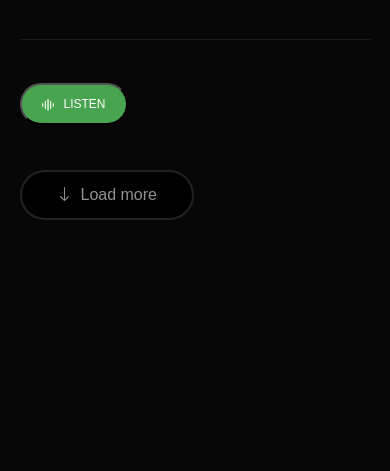
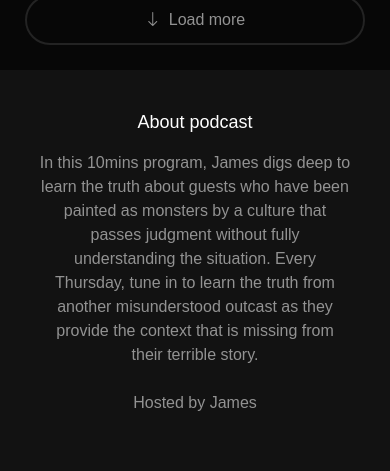
Before and after one commit to ajagyabeng/final-spods, a Flask app: page / in a window 390 px wide. Shown: the part 762-1233 px from the top of the page. Before the commit the page ends 982 px from the top, so only its background shows below. Run offline with Flask 2, Linux system fonts and the light colour scheme; data that the repository does not hold is empty; some libraries are stand-ins or nearby versions.

Commit message:
Update responsive layout for mobile and tab

```diff
--- a/static/css/main.css
+++ b/static/css/main.css
@@ -202,6 +205,7 @@ input[type="search"]::-webkit-search-results-decoration {
   margin: 12px 0 0;
   color: #fff;
   border-radius: 50px;
+  border-color: transparent;
   font-size: 12px;
 }
 
@@ -221,7 +225,7 @@ bi-arrow-left {
 }
 
 .secondary-btn {
-  background: #000;
+  background: #070707;
   border: 2px solid rgb(35, 35, 35);
   height: 50px;
   padding: 0 35px;
@@ -239,6 +243,19 @@ bi-arrow-left {
   border-color: rgb(63, 62, 62);
 }
 
+/* MOBILE ABOUT SECTION */
+#mobile-about-section {
+  padding: 40px 0;
+  background-color: #121212;
+  overflow: scroll;
+  display: none;
+}
+
+.mobile-about-text {
+  width: 80%;
+  margin: 0 auto 0 auto;
+}
+
 /* PODCAST PAGE STYLING */
 
 .episode-container {
@@ -299,41 +323,7 @@ bi-arrow-left {
   }
 }
 
-@media screen and (max-width: 767px) {
-  .main-content {
-    display: block;
-    position: relative;
-    height: auto;
-    min-height: 100vh;
-    align-content: center;
-    width: 90%;
-    margin: auto;
-  }
-
-  #brand-logo {
-    width: 120px;
-    height: 120px;
-    margin: 0 auto;
-    display: block;
-    padding-top: 20px;
-    margin-bottom: 20px;
-  }
-
-  #brand-logo-container {
-    margin: 0 auto;
-  }
-
-  .about-head {
-    text-align: center;
-    font-size: 0.8rem;
-  }
-
-  #episode-img {
-    display: none;
-  }
-}
-
-@media (min-width: 768px) and (max-width: 993px) {
+@media (min-width: 768px) and (max-width: 991px) {
   .main-content {
     display: flex;
     position: relative;
@@ -383,13 +377,93 @@ bi-arrow-left {
   }
 }
 
-@media screen and (max-width: 500px) {
+@media screen and (max-width: 767px) {
+  .main-content {
+    display: block;
+    position: relative;
+    height: auto;
+    min-height: 100vh;
+    align-content: center;
+    width: 100%;
+    margin: auto;
+  }
+
+  .brand-section {
+    display: block;
+    background-color: #121111;
+  }
+
+  #brand-head {
+    padding: 40px;
+  }
+
+  #brand-logo {
+    width: 120px;
+    height: 120px;
+    margin: 0 auto;
+    display: block;
+    margin-bottom: 20px;
+  }
+
+  .about-head {
+    text-align: center;
+    padding-top: 10px;
+  }
+
+  .about-text {
+    display: none;
+  }
+
+  .main-section {
+    padding: 25px;
+  }
+
+  h5 {
+    font-size: 1.25rem;
+  }
+
+  .carousel-cards img {
+    width: 240px;
+  }
+
+  #episode-img {
+    display: none;
+  }
+
+  .secondary-btn {
+    width: 100%;
+  }
+
+  #mobile-about-section {
+    display: block;
+    text-align: center;
+  }
+}
+
+/* MOBILE */
+@media screen and (max-width: 479px) {
+  .filter {
+    display: block;
+  }
+
   #search-input {
-    width: 150px;
-    font-size: 0.7rem;
+    width: 100%;
   }
 
   .dropdown {
-    font-size: 0.7rem;
+    width: 100%;
+    text-align: center;
+  }
+
+  .current-episode img {
+    width: 190px;
+    height: 190px;
+  }
+  .episodes-carousel img {
+    width: 190px;
+    height: 190px;
+  }
+  .about-text {
+    display: none;
   }
 }
--- a/templates/index.html
+++ b/templates/index.html
@@ -24,9 +24,8 @@
   <div class="main-content">
     <section class="brand-section scrollbar">
       <div class="brand-container">
-        <div id="brand-logo-container">
+        <div id="brand-head">
           <img id="brand-logo" src="/static/img/about/logo.svg" alt="podcast logo">
-        </div>
           <div class="about-head">
             <h4 class="brand-title">Spods 10<sup><small>TM</small></sup></h4>
             <p class="text-size-md grey-body-text">Speaking with the most misundertood designer in the field in 10mins.
@@ -35,6 +34,7 @@
               <a href=""><img class="brand-link-img" src="/static/img/about/connect.svg" alt=""></a>
               <a href=""><img class="brand-link-img" src="/static/img/about/wifi-sign.svg" alt=""></a>
               <a href=""><img class="brand-link-img" src="/static/img/about/heart.svg" alt=""></a>
+            </div>
           </div>
         </div>
         <div id="about-description">
@@ -53,12 +53,13 @@
     </section>
     <section class="main-section">
       <!-- carousel of episodes -->
+      <div class="content-section">
         <h5 class="feature-heading">Feature podcasts</h5>
         <div class="episodes-carousel scrollbar">
           {% for episode in carousel_episodes[0:8]: %}
           <a href="{{ url_for('get_podcast', podcast_id=episode.id) }}" data-id="{{ episode.id }}"
             class="text-decoration-none carousel-cards">
-          <img class="mb-3" src="{{ episode.img_url }}" alt="" width="300px">
+            <img class="mb-3" src="{{ episode.img_url }}" alt="">
             <p class="feature-text">{{ episode.title }}</p>
           </a>
           {% endfor %}
@@ -85,7 +86,7 @@
                 <h4 id="episode-title"></h4>
                 <p id="episode-descr" class="grey-body-text"></p>
                 <div class="podcast-item-bottom">
-                <button class="listen-btn"><img src="/static/img/Vector.png" alt="" class="listen-img">LISTEN</button>
+                  <button class="listen-btn"><img src="/static/img/Vector.svg" alt="" class="listen-img">LISTEN</button>
                   <p id="episode-date" class="grey-body-text">
                   </p>
                 </div>
@@ -97,6 +98,19 @@
           <button class="secondary-btn" id="load-more" data-limit="4"><i class="bi bi-arrow-down me-2"></i>Load
             more</button>
         </div>
+      </div>
+    </section>
+    <section id="mobile-about-section">
+      <div class="mobile-about-text">
+        <p class="text-size-md">About podcast</p>
+        <p class="grey-body-text">In this 10mins program, James digs deep to learn the truth about guests who have
+          been painted as monsters by a culture
+          that passes judgment without fully understanding the situation. Every Thursday, tune in to learn the truth
+          from another
+          misunderstood outcast as they provide the context that is missing from their terrible story. <br><br>
+          <span>Hosted by James</span>
+        </p>
+      </div>
     </section>
   </div>
   <script src="https://cdn.jsdelivr.net/npm/bootstrap@5.2.0/dist/js/bootstrap.bundle.min.js"
```
Also changed, not shown: other parts of static/css/main.css (+32 -18 lines), templates/podcast.html (+7 -3 lines), static/img/Vector.svg (added). Lines whose indentation alone changed are shown as unchanged.
